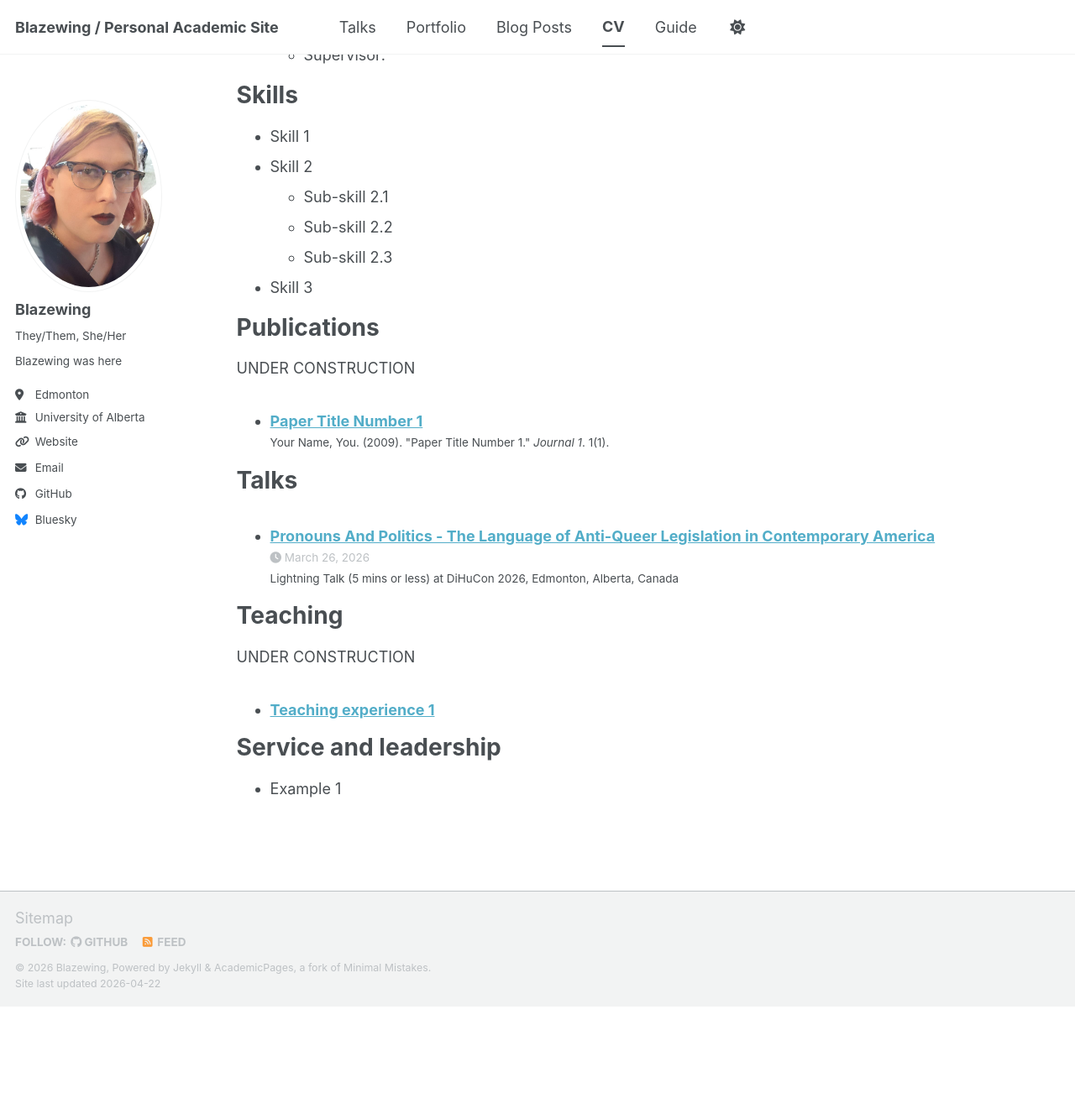
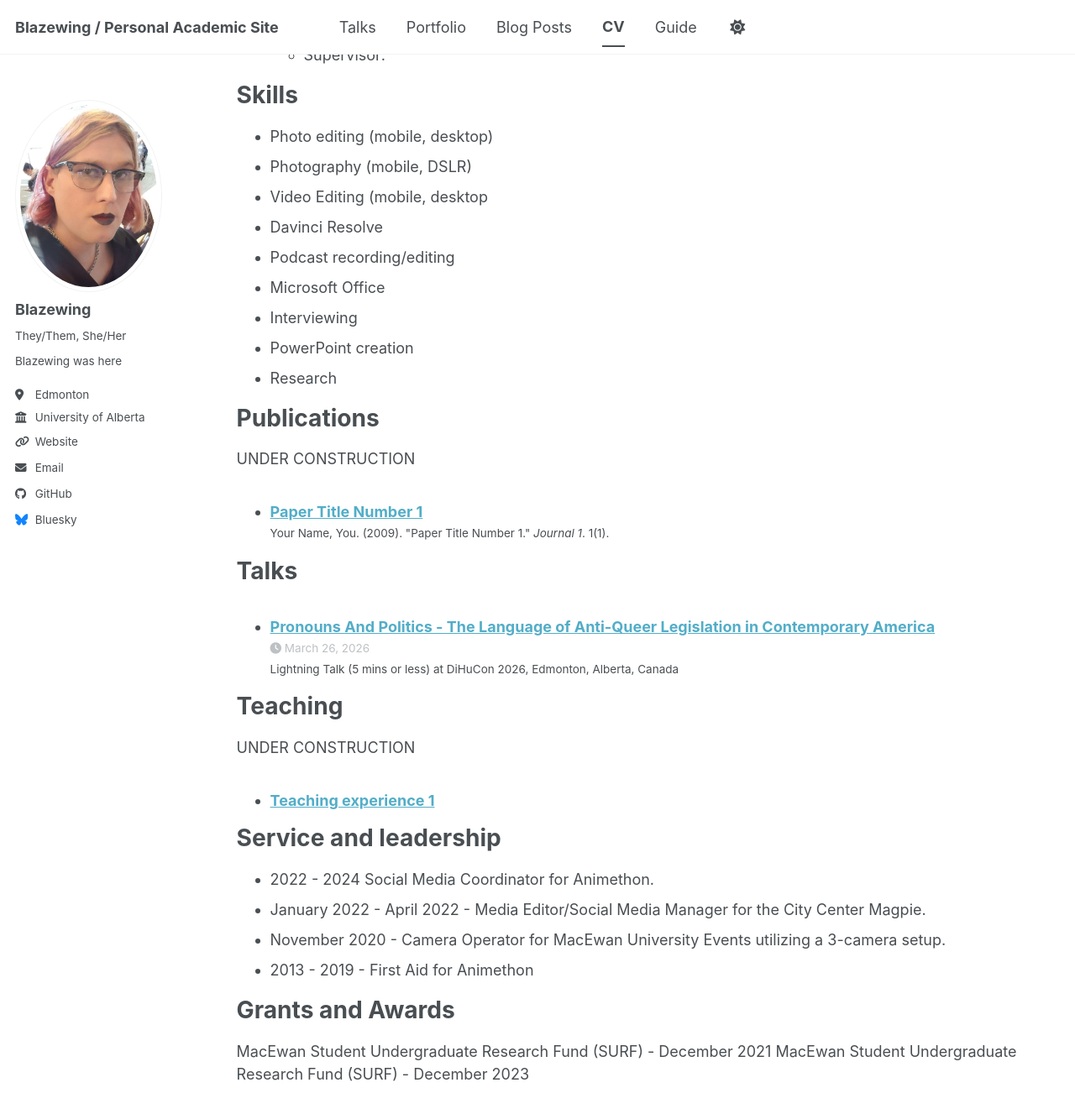
Before and after one commit to Blazewing2010/me, a Jekyll site: the page built from _pages/cv.md, in a window 1280 px wide and 1400 px high, scrolled down 384 px. Shown: the top 1327 px of the window at 84% size. Built offline with Jekyll 4.4.1, drawn with Linux system fonts in a browser that asks for light colours; a script bundle is joined from its source files by our own code; library files that are not in the unit come from our copies; before the commit the page ends 1583 px from its top, so only the background shows below that; some of the changed text lies outside the part shown.

Commit message:
Update cv.md
Updating CV

```diff
--- a/_pages/cv.md
+++ b/_pages/cv.md
@@ -20,17 +20,20 @@ Work experience
 ======
 * Job Title
   * Company
-  * Duties includes:
+  * Duties include:
   * Supervisor:
 
 Skills
 ======
-* Skill 1
-* Skill 2
-  * Sub-skill 2.1
-  * Sub-skill 2.2
-  * Sub-skill 2.3
-* Skill 3
+* Photo editing (mobile, desktop)
+* Photography (mobile, DSLR)
+* Video Editing (mobile, desktop
+* Davinci Resolve
+* Podcast recording/editing
+* Microsoft Office
+* Interviewing
+* PowerPoint creation
+* Research
 
 Publications
 ======
@@ -54,4 +57,12 @@ UNDER CONSTRUCTION
 
 Service and leadership
 ======
-* Example 1
+* 2022 - 2024 Social Media Coordinator for Animethon.
+* January 2022 - April 2022 - Media Editor/Social Media Manager for the City Center Magpie.
+* November 2020 - Camera Operator for MacEwan University Events utilizing a 3-camera setup.
+* 2013 - 2019 - First Aid for Animethon
+
+Grants and Awards
+======
+MacEwan Student Undergraduate Research Fund (SURF) - December 2021
+MacEwan Student Undergraduate Research Fund (SURF) - December 2023
```
Also changed, not shown: other parts of _pages/cv.md (+1 -1 lines).
